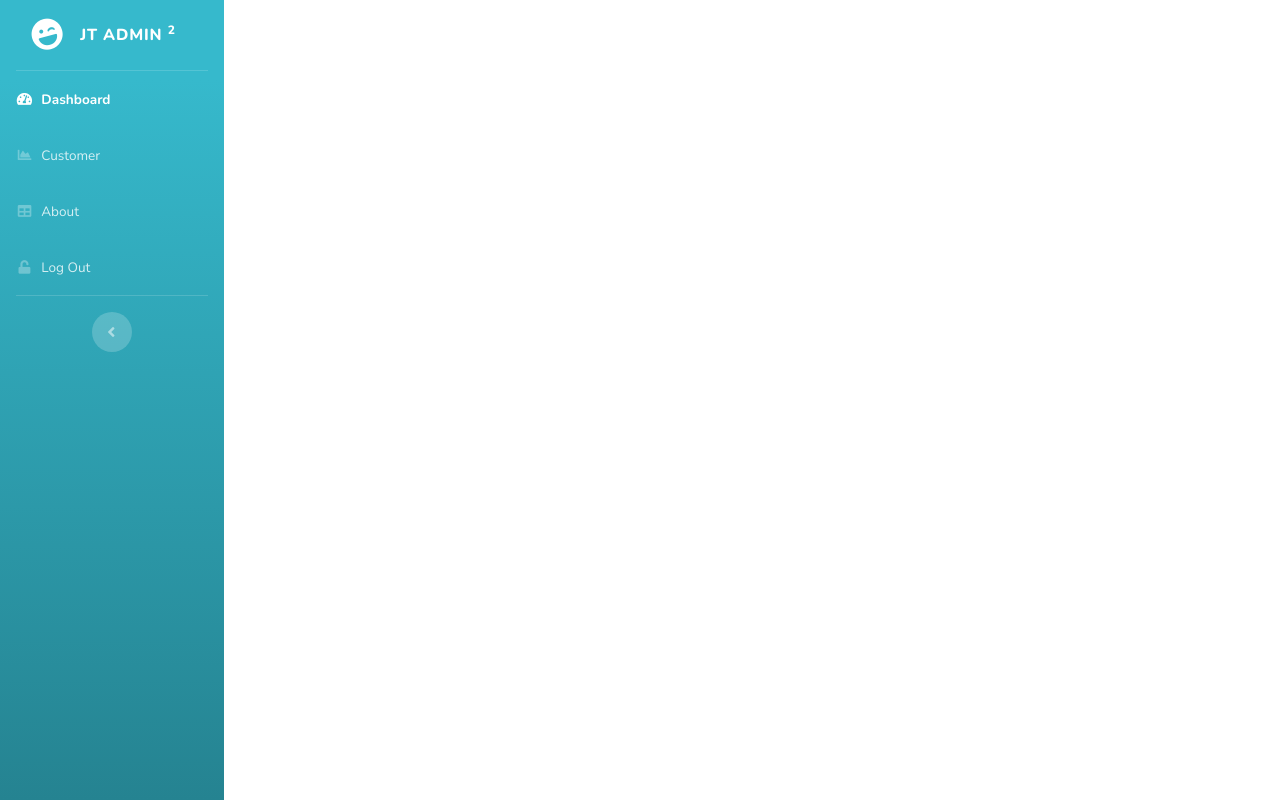
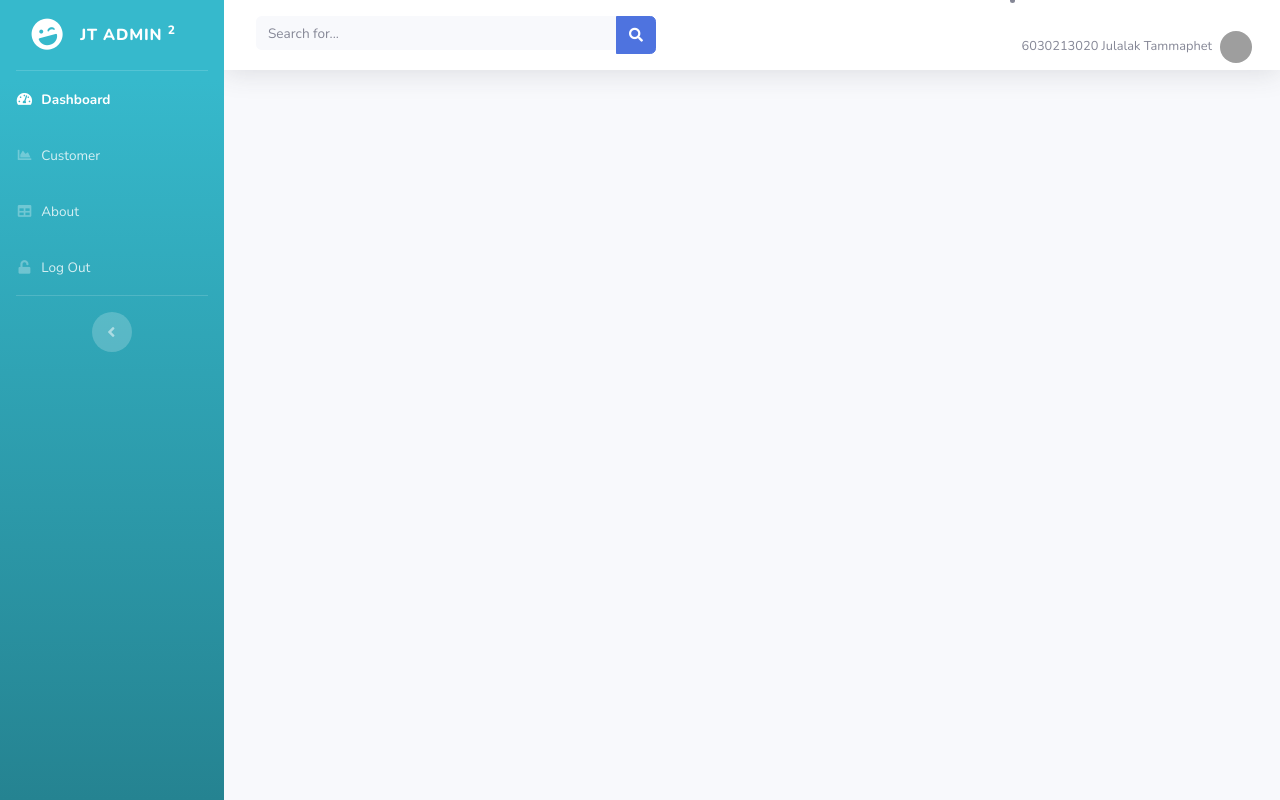
Before and after one commit to JulalakTammaphet/ProjectWorkShopII, a website: page about.html in a window 1280 px wide. Drawn offline with nearby package versions, Linux system fonts and the light colour scheme; grey boxes are pictures that could not be loaded.

Commit message:
edit top bar

```diff
--- a/about.html
+++ b/about.html
@@ -79,3 +79,53 @@
 
         </ul>
         <!-- End of Sidebar -->
+        <!-- Content Wrapper -->
+        <div id="content-wrapper" class="d-flex flex-column">
+
+            <!-- Main Content -->
+            <div id="content">
+
+                <!-- Topbar -->
+                <nav class="navbar navbar-expand navbar-light bg-white topbar mb-4 static-top shadow">
+
+                    <!-- Sidebar Toggle (Topbar) -->
+                    <button id="sidebarToggleTop" class="btn btn-link d-md-none rounded-circle mr-3">
+            <i class="fa fa-bars"></i>
+          </button>
+
+                    <!-- Topbar Search -->
+                    <form class="d-none d-sm-inline-block form-inline mr-auto ml-md-3 my-2 my-md-0 mw-100 navbar-search">
+                        <div class="input-group">
+                            <input type="text" class="form-control bg-light border-0 small" placeholder="Search for..." aria-label="Search" aria-describedby="basic-addon2">
+                            <div class="input-group-append">
+                                <button class="btn btn-primary" type="button">
+                  <i class="fas fa-search fa-sm"></i>
+                </button>
+                            </div>
+                        </div>
+                    </form>
+
+
+
+                    <!-- Nav Item - User Information -->
+                    <li class="nav-item dropdown no-arrow">
+                        <a class="nav-link dropdown-toggle" href="#" id="userDropdown" role="button" data-toggle="dropdown" aria-haspopup="true" aria-expanded="false">
+                            <span class="mr-2 d-none d-lg-inline text-gray-600 small">6030213020 Julalak Tammaphet</span>
+                            <img class="img-profile rounded-circle" src="https://yt3.ggpht.com/a-/AN66SAwu7Wk2ZkQ3U85ejgr8ClCtn3bjjwU-qxN42w=s900-mo-c-c0xffffffff-rj-k-no">
+                        </a>
+                        <!-- Dropdown - User Information -->
+                        <div class="dropdown-menu dropdown-menu-right shadow animated--grow-in" aria-labelledby="userDropdown">
+                            <a class="dropdown-item" href="about.html">
+                                <i class="fas fa-user fa-sm fa-fw mr-2 text-gray-400"></i> About Profile
+                            </a>
+                            <div class="dropdown-divider"></div>
+                            <a class="dropdown-item" href="index.html" data-toggle="modal" data-target="#logoutModal">
+                                <i class="fas fa-sign-out-alt fa-sm fa-fw mr-2 text-gray-400"></i> Logout
+                            </a>
+                        </div>
+                    </li>
+
+                    </ul>
+
+                </nav>
+                <!-- End of Topbar -->
```
